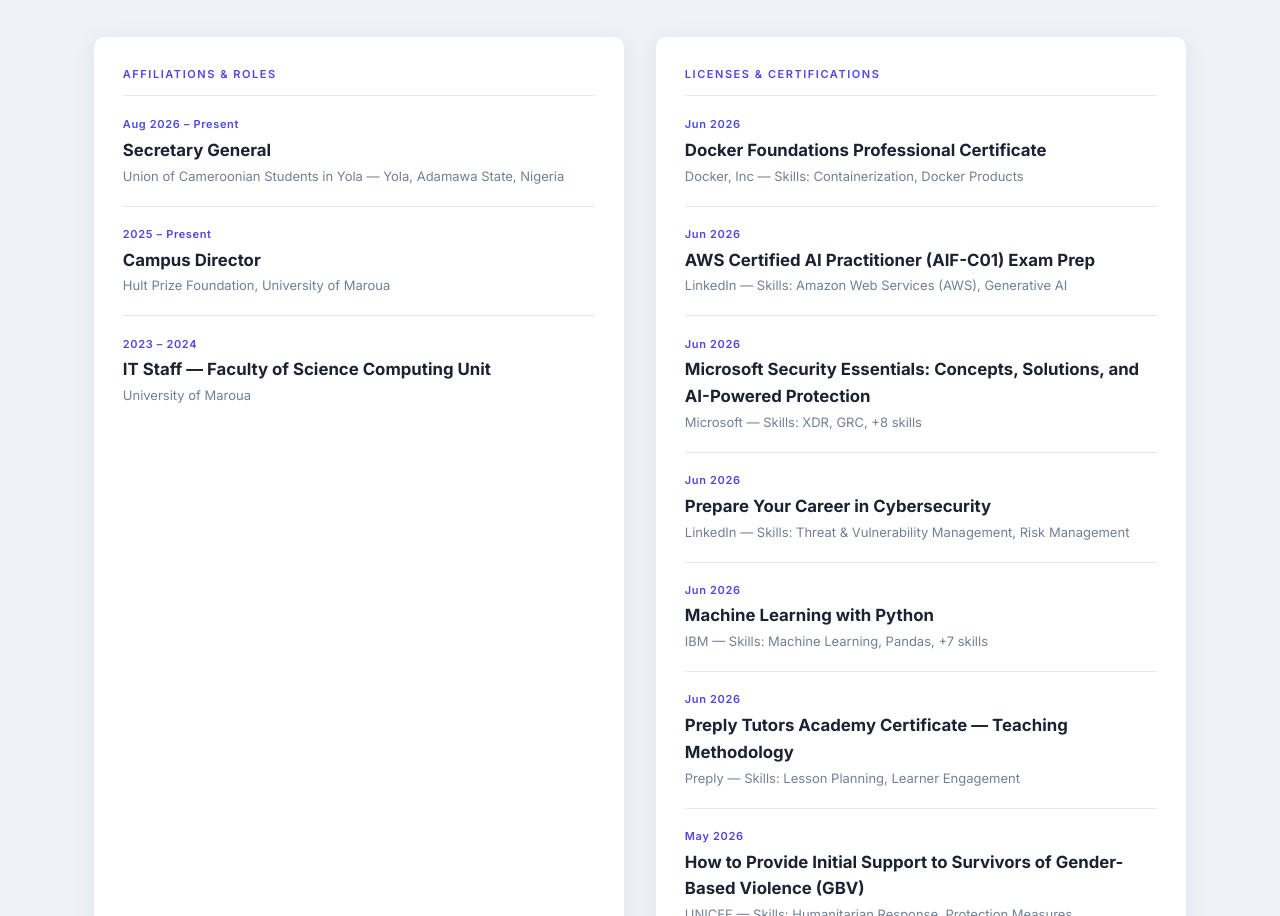
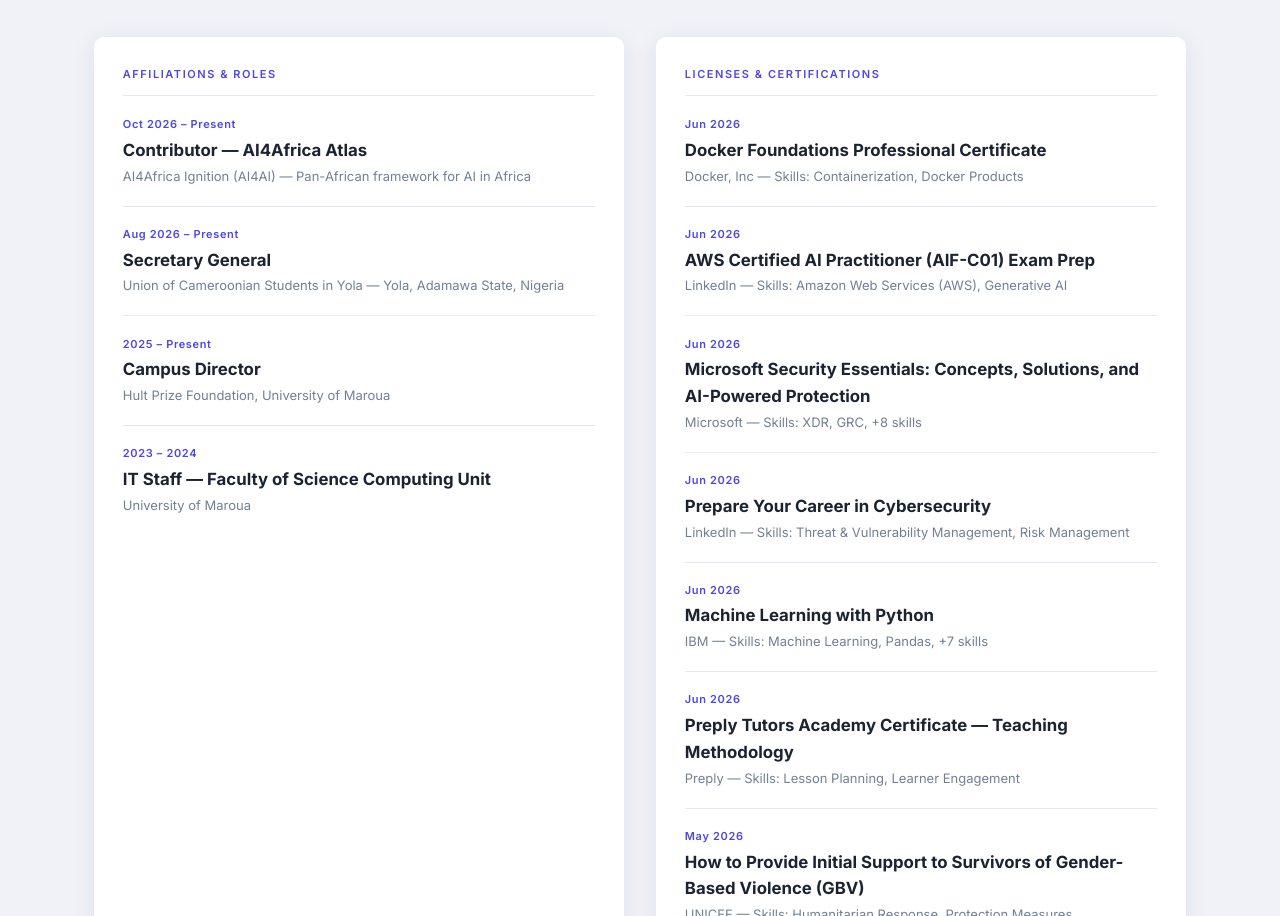
Before and after one commit to samglish/CV, a plain HTML site: page index.html in a window 1280 px wide. Shown: the part 5675-6591 px from the top of the page. Drawn offline with Linux system fonts and the light colour scheme.

Commit message:
Add affiliation for AI4Africa Atlas
Added new affiliation details for AI4Africa Atlas.

```diff
--- a/index.html
+++ b/index.html
@@ -1138,6 +1138,19 @@
           <span class="lang-fr">Affiliations &amp; Rôles</span>
           <span class="lang-en">Affiliations &amp; Roles</span>
         </h3>
+
+<div class="aff-item">
+  <div class="aff-date">Oct 2026 – Present</div>
+  <div class="aff-title">
+    <span class="lang-fr">Contributeur — AI4Africa Atlas</span>
+    <span class="lang-en">Contributor — AI4Africa Atlas</span>
+  </div>
+  <div class="aff-org">
+    <span class="lang-fr">AI4Africa Ignition (AI4AI) — Cadre panafricain pour l'IA en Afrique</span>
+    <span class="lang-en">AI4Africa Ignition (AI4AI) — Pan-African framework for AI in Africa</span>
+  </div>
+</div>
+
         <div class="aff-item">
         <div class="aff-date">Aug 2026 – Present</div>
         <div class="aff-title">
```
